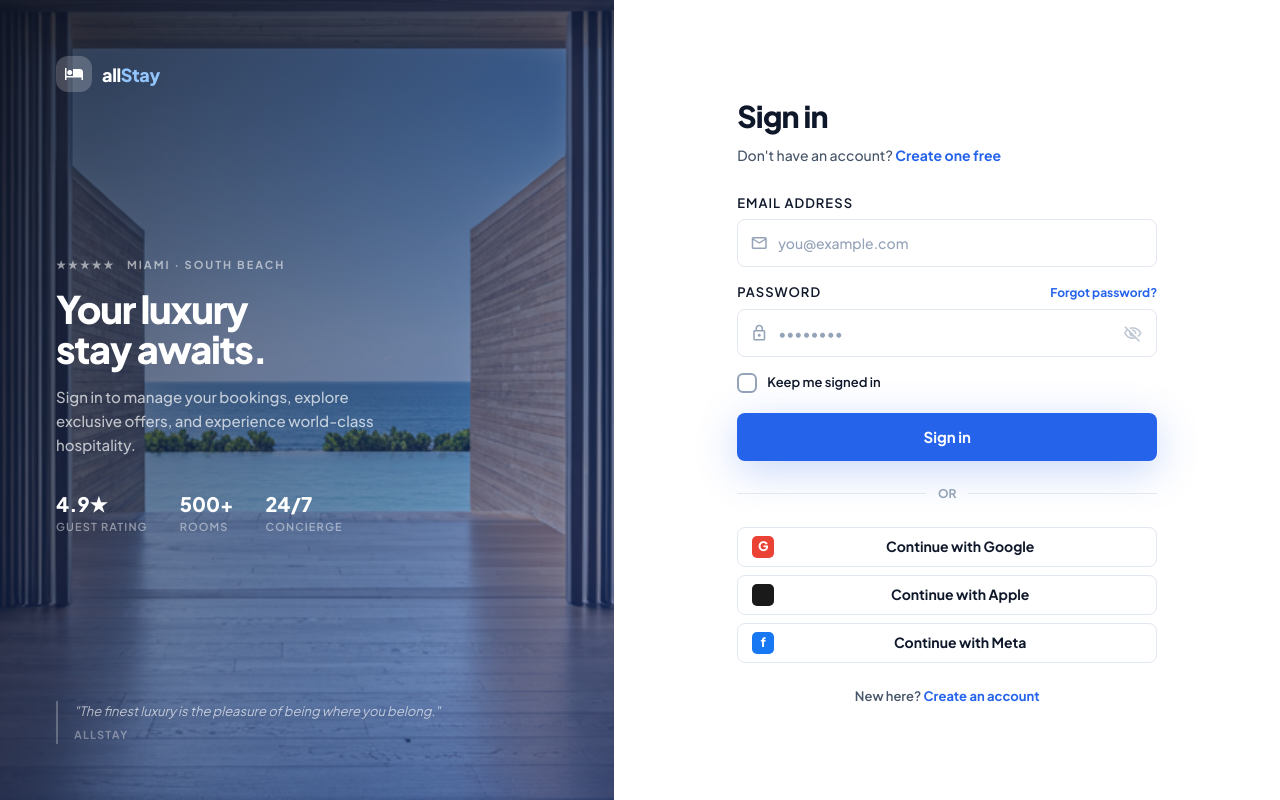
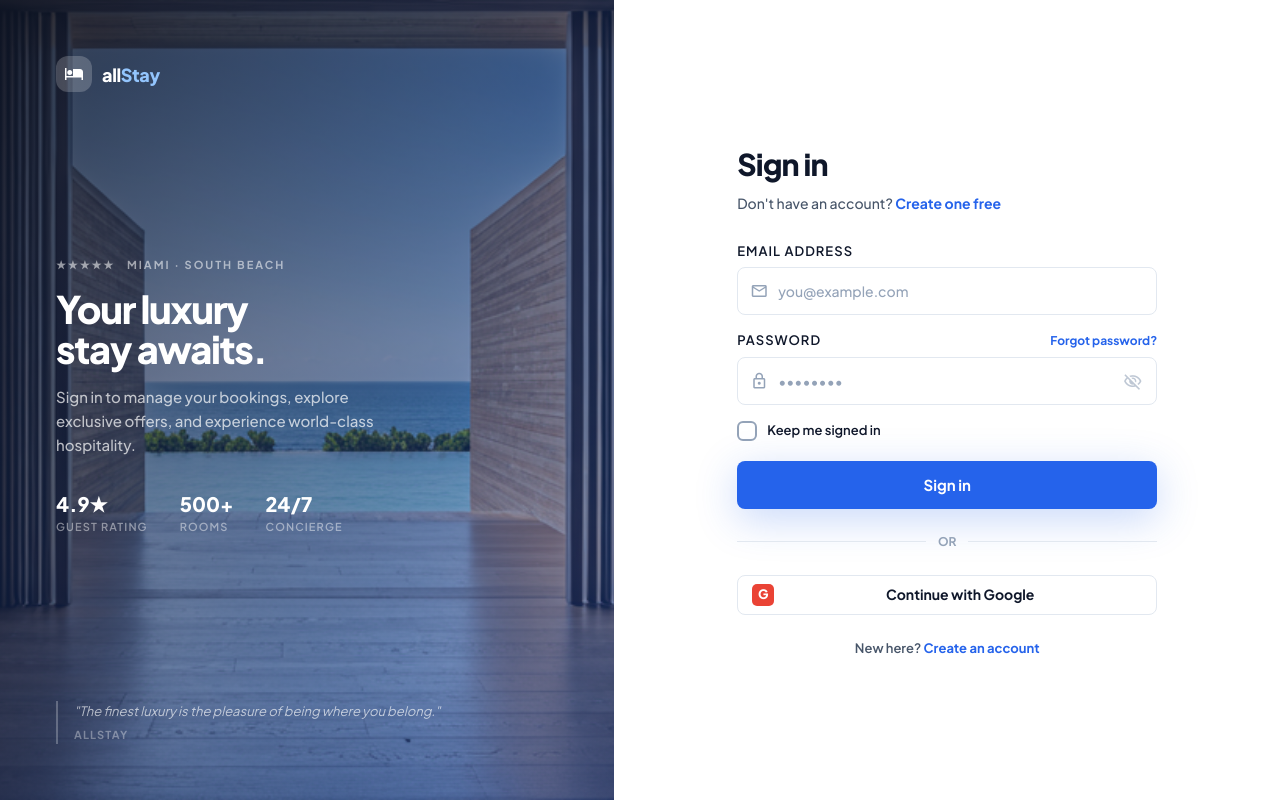
Before and after one commit to Uzsoftdev/hotel_ms, a React (Vite) app in the folder frontend/react-app/: page /login in a window 1280 px wide. Built offline with nearby package versions, Linux system fonts and the light colour scheme; no server answers.

Commit message:
feat: remove apple and meta login buttons

```diff
--- a/frontend/react-app/src/pages/public/Login.jsx
+++ b/frontend/react-app/src/pages/public/Login.jsx
@@ -233,8 +233,6 @@ export default function Login() {
           <div style={{ ...fadeUp(.26), display: "flex", flexDirection: "column", gap: 8 }}>
             {[
               { label: "Google", glyph: "G", color: "#EA4335" },
-              { label: "Apple",  glyph: "",  color: "#1a1a1a" },
-              { label: "Meta",   glyph: "f", color: "#1877F2" },
             ].map(({ label, glyph, color }) => (
               <button
                 key={label}
```
